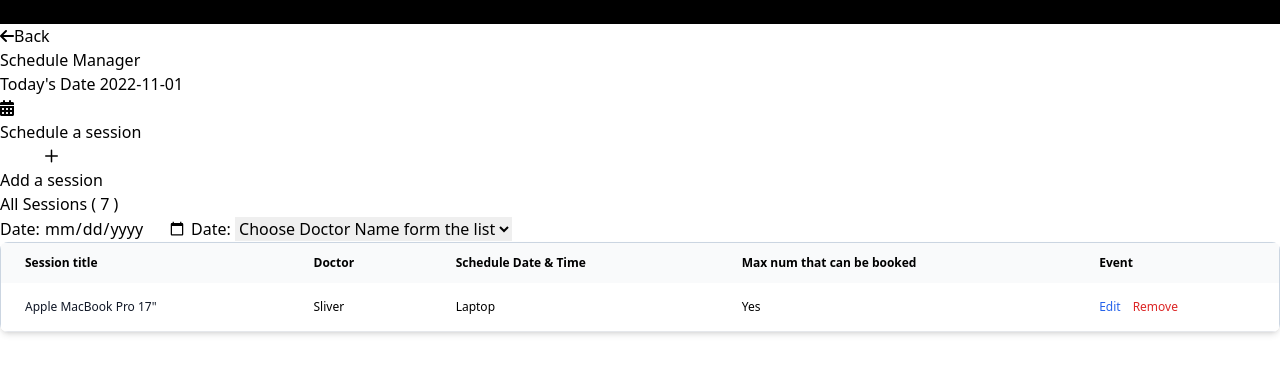
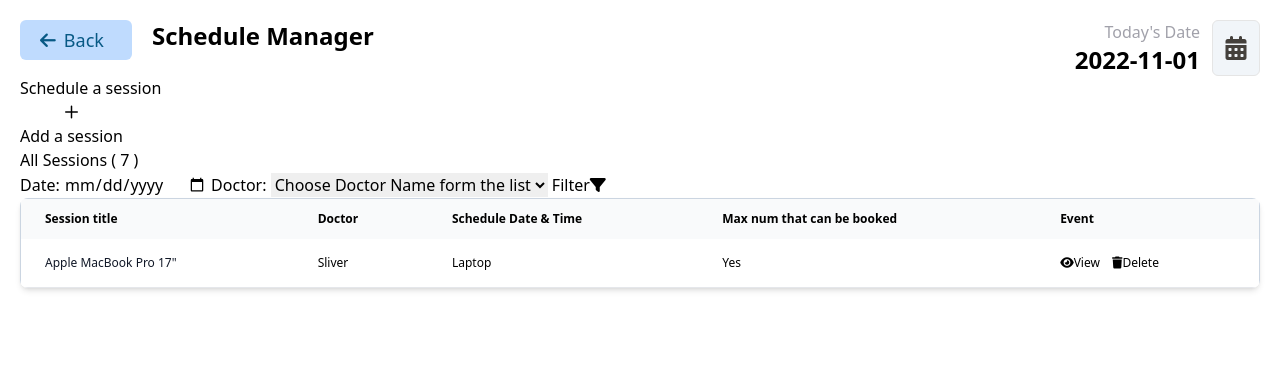
Before and after one commit to kfifel/Gestion-RDV-Hopital, a PHP site: page /admin-interfaces/admin-schedule.php in a window 1280 px wide. Shown: the top 374 px of the page. Run offline with PHP 8.4, Linux system fonts and the light colour scheme; some libraries are stand-ins or nearby versions.

Commit message:
Html done, finished the top bar styling

```diff
--- a/admin-interfaces/admin-schedule.php
+++ b/admin-interfaces/admin-schedule.php
@@ -7,27 +7,26 @@
     <title>Document</title>
 </head>
 <body>
-    <div class="page-content">
-        <div id="sidebar">
-            <nav class="bg-black ">
-                sidebar
-            </nav>
-        </div>
+    <div class="page-content p-5">
         <div class="admin-schedule-content">
             <!-- TOP PAGE BAR GOES HERE -->
-            <div id="top-bar">
-                <div>
-                    <button type="button"><i class="fa-solid fa-arrow-left"></i></i>Back</button>
-                    <h1>Schedule Manager</h1>
+            <div id="top-bar" class="flex justify-between">
+                <div class="flex justify-between">
+                    <div class="flex justify-center items-center bg-blue-200 text-sky-800 rounded-md w-[7rem] h-[2.5rem] text-lg font-medium">
+                        <a href=""><i class="fa-solid fa-arrow-left"></i></i><span class="m-[8px]">Back</span></a>
+                    </div>
+                    <h1 class="text-2xl font-semibold ml-5">Schedule Manager</h1>
                 </div>
-                <div>
-                    <div>
-                        <span>Today's Date</span>
-                        <span>2022-11-01</span>
+                <div class="flex justify-center content-end">
+
+                    <div class="flex flex-col content-center mr-3">
+                        <span class="text-zinc-400 text-end">Today's Date</span>
+                        <span class="text-black text-2xl font-semibold">2022-11-01</span>
                     </div>
-                    <div>
-                        <i class="fa-solid fa-calendar-days"></i>
+                    <div class="flex items-center justify-center border-[1px] border-neutral-200 bg-slate-100 rounded-md w-[3rem] h-[3.5rem]">
+                        <i class="fa-solid fa-calendar-days text-2xl text-stone-700"></i>
                     </div>
+
                 </div>
             </div>
             <!-- ADD SESSION GOES HERE -->
@@ -44,13 +43,14 @@
                 <form action="">
                     <label for="session-date-filter">Date:</label>
                     <input type="date" name="session-date-filter">
-                    <label for="session-doctor-filter">Date:</label>
+                    <label for="session-doctor-filter">Doctor:</label>
                     <select name="session-doctor-filter">
                         <option value="0" disabled selected>Choose Doctor Name form the list</option>
                         <option value="1">Mohamed</option>
                         <option value="2">Amine</option>
                         <option value="3">Khalid</option>
                     </select>
+                    <button type="submit"><span>Filter</span><i class="fa-solid fa-filter"></i></button>
                 </form>
             </div>
             <div class="overflow-x-auto relative shadow-md sm:rounded-lg">
@@ -75,8 +75,8 @@
                         </tr>
                     </thead>
                     <tbody>
-                        <tr class="bg-white border-b text-xs text-black  bg-gray-50  hover:bg-gray-50 dark:hover:bg-gray-600">
-                            <th scope="row" class="py-4 px-6 font-medium text-gray-900 whitespace-nowrap dark:text-white">
+                        <tr class="bg-white border-b text-xs text-black  bg-gray-50  hover:bg-gray-50 ">
+                            <th scope="row" class="py-4 px-6 font-medium text-gray-900 whitespace-nowrap">
                                 Apple MacBook Pro 17"
                             </th>
                             <td class="py-4 px-6">
@@ -89,8 +89,8 @@
                                 Yes
                             </td>
                             <td class="flex items-center py-4 px-6 space-x-3">
-                                <a href="#" class="font-medium text-blue-600 dark:text-blue-500 hover:underline">Edit</a>
-                                <a href="#" class="font-medium text-red-600 dark:text-red-500 hover:underline">Remove</a>
+                                <a href=""><div class=""><i class="fa-solid fa-eye"></i><span>View</span></div></a>
+                                <a href=""><div class=""><i class="fa-solid fa-trash"></i><span>Delete</span></div></a>
                             </td>
                         </tr>
                     </tbody>
```
